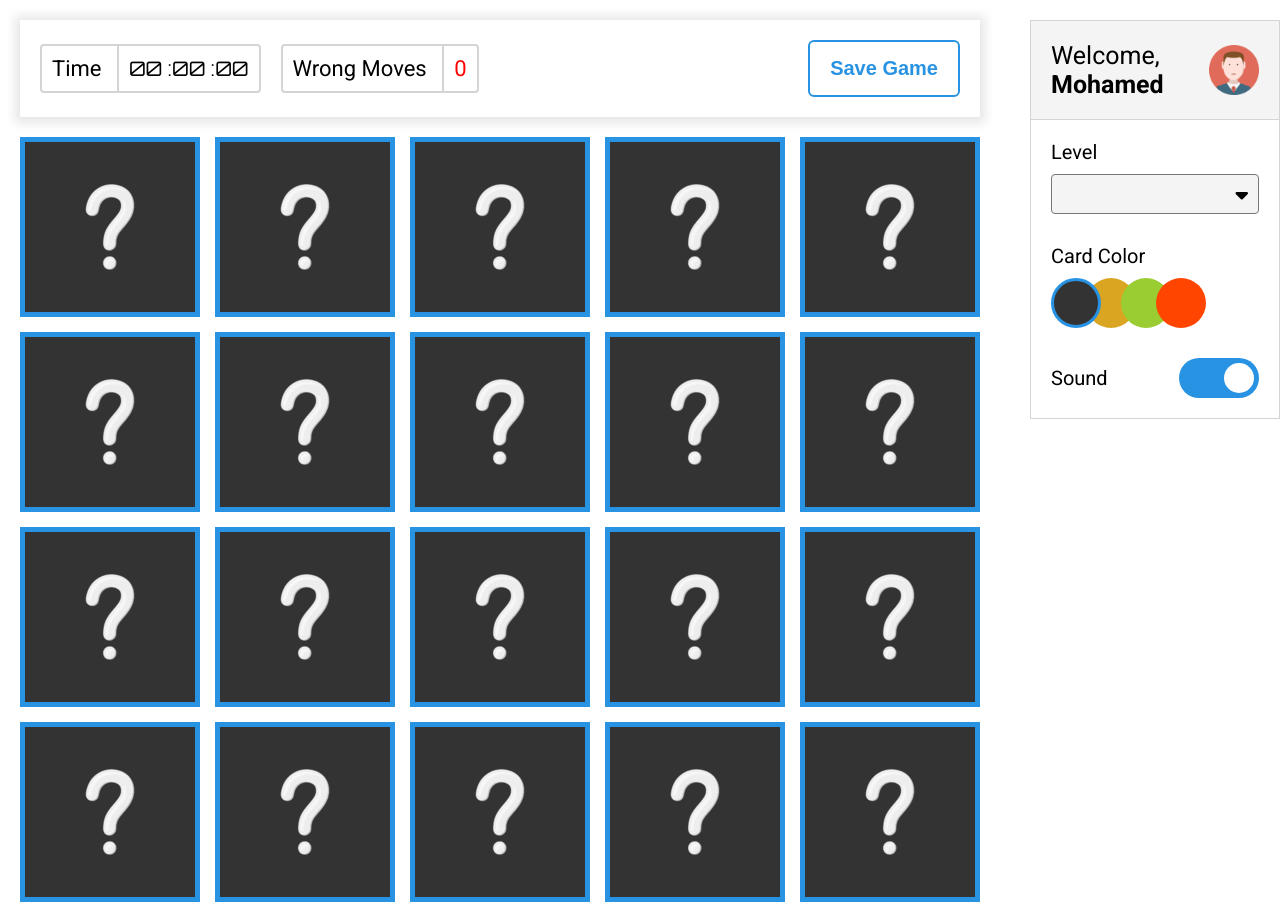
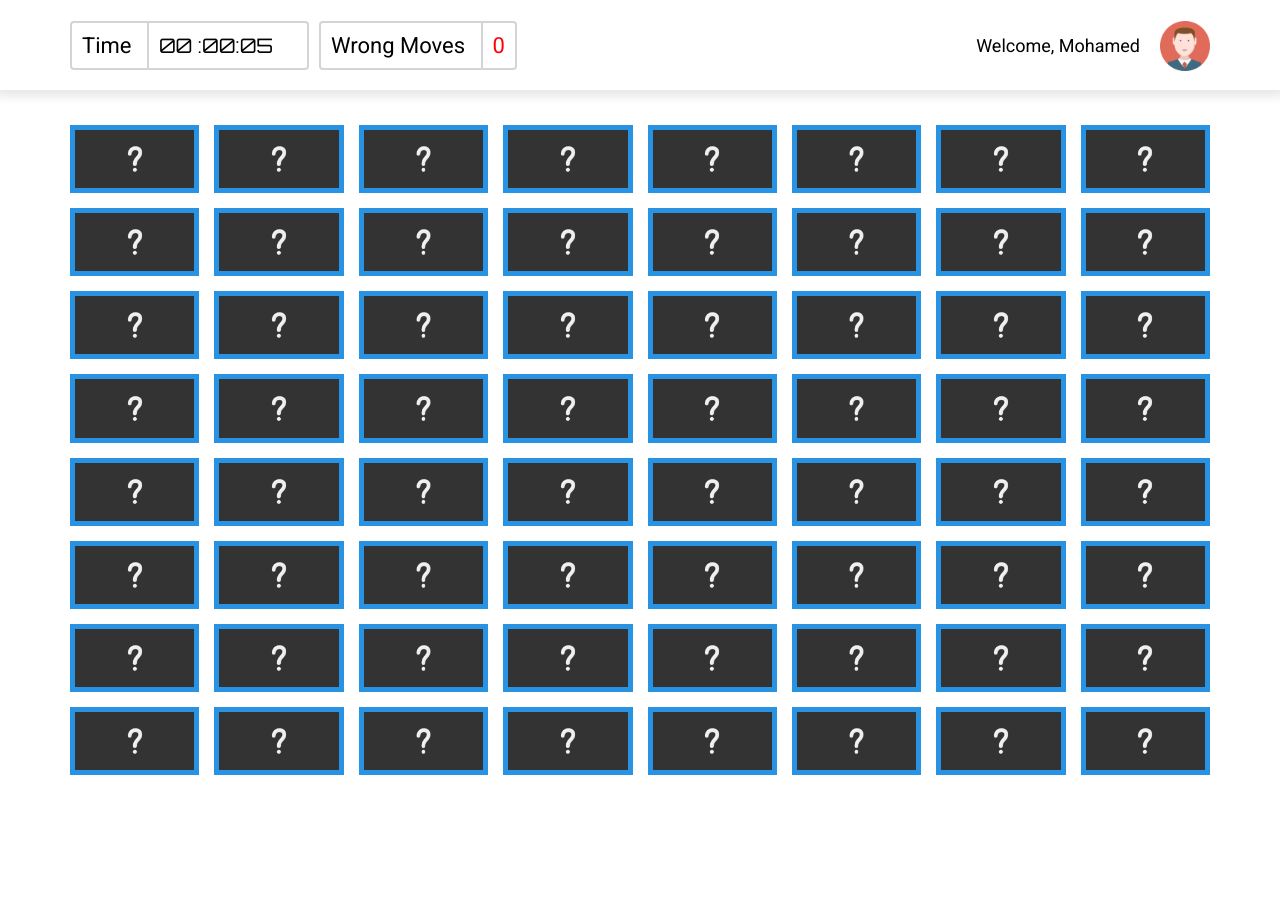
Before and after one commit to mhmdraheem/memory-game, a plain HTML site: page index.html in a window 1280 px wide. After the commit the page ends 800 px from the top, so only its background shows below. Drawn offline with Linux system fonts and the light colour scheme.

Commit message:
making updates

```diff
--- a/index.html
+++ b/index.html
@@ -21,33 +21,25 @@
     <div class="overlay">
       <button>Start Game</button>
     </div>
-    <div class="page">
-      <div class="content">
     <div class="header">
-          <div class="stats">
+      <div class="container">
         <div class="time">
           <span class="title">Time</span>
           <span class="stopWatch">
             <span class="hour">00</span>
-                :<span class="minute">00</span> :<span class="second">00</span>
+            :<span class="minute">00</span>:<span class="second">00</span>
           </span>
         </div>
         <div class="wrong-moves">
           <span class="title">Wrong Moves</span>
           <span class="value">0</span>
         </div>
-          </div>
-          <button class="save-game">Save Game</button>
-        </div>
-        <div class="cards"></div>
-      </div>
-      <div class="dashboard">
+        <!-- <button class="save-game">Save Game</button> -->
         <div class="profile">
           <h2>Welcome, <span class="player-name">Mohamed</span></h2>
           <img class="avatar" src="img/avatar.png" alt="avatar" />
-        </div>
-        <div class="settings">
-          <div id="flip-speed-list" class="list">
+          <div class="profile-list">
+            <div id="flip-speed-list" class="list hide-list">
               <span class="title">Level</span>
               <div class="selector"></div>
               <ul>
@@ -75,6 +67,10 @@
           </div>
         </div>
       </div>
+    </div>
+    <div class="container">
+      <div class="cards"></div>
+    </div>
     <audio id="fliped" src="audio/fliped.mp3" type="audio/mp3"></audio>
     <audio id="matched" src="audio/matched.mp3" type="audio/mp3"></audio>
     <audio id="completed" src="audio/completed.mp3" type="audio/mp3"></audio>
--- a/index.js
+++ b/index.js
@@ -4,15 +4,15 @@ import { shuffle, list, onClickOutside } from "./utils.js";
 let overlay = document.querySelector(".overlay");
 let startGameBtn = overlay.querySelector("button");
 
-startGameBtn.onclick = () => {
+//startGameBtn.onclick = () => {
 // set player name
 let playerNameSpan = document.querySelector(".player-name");
-  playerNameSpan.innerHTML = prompt("Your name:");
+//playerNameSpan.innerHTML = prompt("Your name:");
 
 overlay.style.display = "none";
 
 startStopWatch();
-};
+//};
 
 function startStopWatch() {
   let stopWatch = document.querySelector(".stopWatch");
@@ -56,12 +56,15 @@ const backfaceImageNames = [
 ];
 const backfaceImages = shuffle([...backfaceImageNames, ...backfaceImageNames]);
 const numCards = backfaceImages.length;
+createCards(numCards);
 
 // create cards
+function createCards(numCards) {
   let cards = document.querySelector(".cards");
-for (let i = 0; i < numCards; i++) {
-  let card = createCard(i);
+  for (let i = 0; i < 64; i++) {
+    let card = createCard(0);
     cards.append(card);
+  }
 }
 
 function createCard(index) {
--- a/main.css
+++ b/main.css
@@ -11,6 +11,30 @@ body {
 ul li {
   list-style: none;
 }
+
+.container {
+  padding: 15px;
+  margin: 0 auto;
+}
+
+@media (min-width: 768px) {
+  .container {
+    width: 750px;
+  }
+}
+
+@media (min-width: 992px) {
+  .container {
+    width: 970px;
+  }
+}
+
+@media (min-width: 1200px) {
+  .container {
+    width: 1170px;
+  }
+}
+/* End of components */
 
 .overlay {
   width: 100vw;
@@ -37,31 +61,29 @@ ul li {
   border-radius: 5px;
 }
 
-.page {
-  display: flex;
+.header {
+  height: 90px;
+  position: sticky;
+  top: 0;
+  left: 0;
+  z-index: 100;
+  box-shadow: 0px 1px 10px 5px #0000001a;
+  margin-bottom: 20px;
+  background-color: white;
 }
 
-.content {
-  width: fit-content;
-  margin-top: 20px;
-  margin-left: 20px;
+.header .container {
+  font-size: 22px;
+  display: flex;
+  gap: 10px;
+  align-items: center;
 }
 
-.header {
-  width: 100%;
-  margin-bottom: 20px;
-  font-size: 22px;
-  padding: 20px;
-  display: flex;
-  justify-content: space-between;
-  align-items: center;
-  background-color: white;
-  box-shadow: 0px 1px 10px 5px #0000001a;
-}
-
-.stats {
-  display: flex;
-  gap: 20px;
+@media (max-width: 767px) {
+  .header .container {
+    flex-direction: column;
+    align-items: flex-start;
+  }
 }
 
 .time,
@@ -77,14 +99,12 @@ ul li {
 }
 
 .stopWatch {
+  display: inline-block;
+  width: 160px;
   font-family: "Orbitron", sans-serif;
   font-size: 20px;
   padding: 10px;
   border-left: 2px solid #d4d4d4;
-}
-
-.stopWatch > span {
-  width: 30px;
 }
 
 .wrong-moves .value {
@@ -93,109 +113,75 @@ ul li {
   color: red;
 }
 
-.save-game {
-  width: fit-content;
-  border: none;
-  font-weight: bold;
-  font-size: 20px;
-  padding: 15px 20px;
-  color: #2993e3;
-  background-color: white;
-  border-radius: 6px;
-  border: 2px solid #2993e3;
-  transition: 0.3s;
+.header h2 {
+  font-size: 18px;
+  font-weight: normal;
+  padding: 20px 10px;
 }
 
-.save-game:hover {
-  color: white;
-  background-color: #2993e3;
+.header h2 .player-name {
+  width: 100px;
 }
 
-.cards {
-  display: grid;
-  grid-template-columns: repeat(5, 180px);
-  gap: 15px;
+.profile {
+  margin-left: auto;
+  position: relative;
+  display: flex;
+  align-items: center;
+  gap: 10px;
 }
 
-.flippig-card {
-  position: relative;
-  width: 180px;
-  height: 180px;
-  transform-style: preserve-3d;
-  transition: 0.5s;
+.avatar {
+  width: 50px;
+  height: 50px;
+  cursor: pointer;
 }
 
-.card-face {
+.avatar:hover + .profile-list {
+  opacity: 100%;
+  z-index: 100;
+}
+
+.profile-list {
+  width: 300px;
+  padding: 10px 20px;
+  border: 1px solid #d4d4d4;
+  background-color: white;
+  border-radius: 15px;
+  display: flex;
+  flex-direction: column;
   position: absolute;
-  top: 0;
-  left: 0;
-  width: 100%;
-  height: 100%;
-  border: 5px solid #2993e3;
+  top: calc(100% + 10px);
+  right: 0;
+  opacity: 0;
+  z-index: -1;
+  transition: 0.3s;
+  font-size: 18px;
+}
+
+.profile-list > div {
+  height: 60px;
+}
+
+#flip-speed-list {
   display: flex;
-  justify-content: center;
+  justify-content: space-between;
   align-items: center;
 }
 
-.front {
-  background-color: #333333;
-}
-
-.back {
-  background-color: #5e7b8b;
-  transform: rotateY(180deg);
-  backface-visibility: hidden;
-}
-
-.flip {
-  transform: rotateY(180deg);
-}
-
-.dashboard {
-  width: 350px;
-  align-self: flex-start;
-  margin-top: 20px;
-  margin-left: 50px;
-  border: 1px solid #d4d4d4;
-  display: flex;
-  flex-direction: column;
-  gap: 20px;
-}
-
-.profile {
-  display: flex;
-  align-items: center;
-  justify-content: space-between;
-  border-bottom: 1px solid #d4d4d4;
-  gap: 20px;
-  padding: 20px;
-  background-color: #f4f4f4;
-}
-
-.profile h2 {
-  font-size: 25px;
-  font-weight: normal;
-}
-
-.profile h2 .player-name {
-  font-weight: bold;
-  width: 100px;
-}
-
-.profile .avatar {
-  width: 50px;
-  height: 50px;
-}
-
-.settings {
-  /* flex: 1; */
-  padding-left: 20px;
-  padding-right: 20px;
-  font-size: 20px;
-}
+/* .profile-list::after {
+  content: "";
+  position: absolute;
+  top: -30px;
+  right: 10px;
+  border-width: 15px;
+  border-style: solid;
+  border-color: transparent transparent black transparent;
+} */
 
 .list {
   position: relative;
+  padding: 10px 0;
 }
 
 .list .title {
@@ -204,7 +190,7 @@ ul li {
 }
 
 .selector {
-  width: 100%;
+  width: 120px;
   height: 40px;
   background-color: #f4f4f4;
   border: 1px solid #777;
@@ -235,17 +221,16 @@ ul li {
   position: absolute;
   top: 100%;
   left: 0;
-  z-index: -1;
 }
 
 .list ul.hide-list {
   opacity: 0;
-  z-index: -1;
+  z-index: -2;
 }
 
 .list ul.show-list {
   opacity: 100%;
-  z-index: 100;
+  z-index: 10;
 }
 
 .list li {
@@ -260,93 +245,186 @@ ul li {
   background-color: #e2e2e2;
 }
 
-.settings .colors {
-  margin-top: 30px;
+.profile .colors {
+  padding: 10px 0;
+  border-top: 1px solid #d4d4d4;
+  border-bottom: 1px solid #d4d4d4;
+  display: flex;
+  justify-content: space-between;
+  align-items: center;
 }
 
-.settings .colors > span {
+.profile .colors > span {
   display: block;
-  margin-bottom: 10px;
+  margin-bottom: 5px;
 }
 
-.settings .colors ul {
+.profile .colors ul {
   display: flex;
 }
 
-.settings .colors ul li {
-  width: 50px;
-  height: 50px;
+.profile .colors ul li {
+  width: 35px;
+  height: 35px;
   border-radius: 50%;
 }
 
-.settings .colors ul li.selected {
+.profile .colors ul li.selected {
   border: 3px solid #2993e3;
   z-index: 2;
 }
 
-.settings .colors ul li.c1 {
+.profile .colors ul li:not(:first-of-type) {
+  margin-left: -5px;
+}
+
+.profile .colors ul li.c1 {
   background-color: #333333;
 }
 
-.settings .colors ul li.c2 {
+.profile .colors ul li.c2 {
   background-color: goldenrod;
-  margin-left: -15px;
 }
 
-.settings .colors ul li.c3 {
+.profile .colors ul li.c3 {
   background-color: yellowgreen;
-  margin-left: -15px;
 }
 
-.settings .colors ul li.c4 {
+.profile .colors ul li.c4 {
   background-color: orangered;
-  margin-left: -15px;
 }
 
-.settings .sound {
-  margin-top: 30px;
-  margin-bottom: 20px;
+.profile .sound {
+  padding: 10px 0;
   display: flex;
   align-items: center;
   justify-content: space-between;
 }
 
-.settings .sound-control {
+.profile .sound-control {
   margin-left: 50px;
   height: fit-content;
 }
 
-.settings .sound-control label {
+.profile .sound-control label {
   display: block;
-  width: 80px;
-  height: 40px;
+  width: 60px;
+  height: 30px;
   background-color: #c1c0c0;
   border-radius: 20px;
   cursor: pointer;
   position: relative;
 }
 
-.settings .sound-control label::before {
+.profile .sound-control label::before {
   content: "";
   position: absolute;
-  top: 5px;
-  left: 5px;
-  width: 30px;
-  height: 30px;
+  top: 4px;
+  left: 4px;
+  width: 22px;
+  height: 22px;
   border-radius: 50%;
   background-color: white;
   transition: 0.3s;
 }
 
-.settings .sound-control input {
+.profile .sound-control input {
   appearance: none;
   display: none;
 }
 
-.settings .sound-control input:checked + label {
+.profile .sound-control input:checked + label {
   background-color: #2993e3;
 }
 
-.settings .sound-control input:checked + label::before {
-  left: calc(100% - 35px);
+.profile .sound-control input:checked + label::before {
+  left: calc(100% - 26px);
 }
+
+.save-game {
+  margin-left: auto;
+  width: fit-content;
+  font-weight: bold;
+  font-size: 20px;
+  padding: 15px 20px;
+  color: #2993e3;
+  background-color: white;
+  border-radius: 6px;
+  border: 2px solid #2993e3;
+  transition: 0.3s;
+  cursor: pointer;
+}
+
+@media (max-width: 767px) {
+  .save-game {
+    margin-left: 0;
+  }
+}
+
+.save-game:hover {
+  color: white;
+  background-color: #2993e3;
+}
+
+@media (max-width: 991px) {
+  .content .container {
+    flex-flow: column-reverse;
+  }
+}
+
+.cards {
+  display: grid;
+  grid-template-columns: repeat(8, 1fr);
+  grid-template-rows: repeat(8, 1fr);
+  gap: 15px;
+  height: calc(100vh - 150px);
+}
+
+@media (max-width: 767px) {
+  .cards {
+    grid-template-columns: repeat(8, 1fr);
+    grid-template-rows: repeat(8, 1fr);
+    gap: 5px;
+    height: calc(100vh - 150px);
+  }
+}
+
+.flippig-card {
+  position: relative;
+  transform-style: preserve-3d;
+  transition: 0.5s;
+}
+
+.card-face {
+  position: absolute;
+  top: 0;
+  left: 0;
+  width: 100%;
+  height: 100%;
+  border: 5px solid #2993e3;
+  display: flex;
+  justify-content: center;
+  align-items: center;
+}
+
+.front {
+  background-color: #333333;
+}
+
+.front img {
+  width: 25%;
+}
+
+.back {
+  background-color: #5e7b8b;
+  transform: rotateY(180deg);
+  backface-visibility: hidden;
+}
+
+.back img {
+  width: 50%;
+}
+
+.flip {
+  transform: rotateY(180deg);
+}
--- a/utils.js
+++ b/utils.js
@@ -25,7 +25,7 @@ export function list(listId, onListItemClick) {
   let ul = list.querySelector("ul");
 
   selector.onclick = () => {
-    ul.classList.add("show-list");
+    ul.classList.replace("hide-list", "show-list");
   };
 
   onClickOutside(list, () => {
```
Also changed, not shown: index2.html (added, +35 -0 lines), todo.txt. Lines whose indentation alone changed are shown as unchanged.
